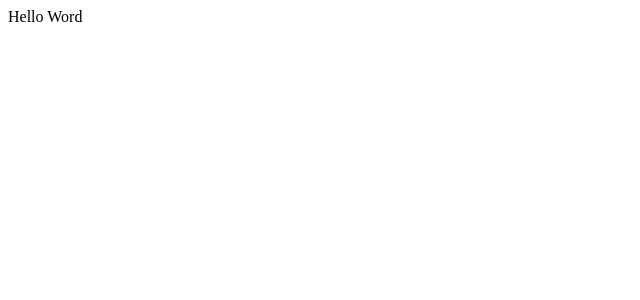
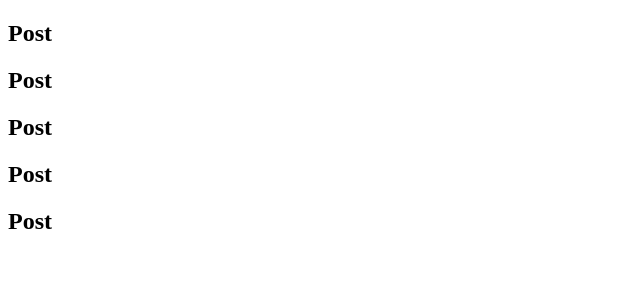
Before and after one commit to Vinicius-Holtman/base-reactjs, a React (Vite) app: page / in a window 1280 px wide. Shown: the top 300 px of the page, without its empty margins (0-640 px from the left). Built offline with nearby package versions, Linux system fonts and the light colour scheme.

Commit message:
Craeted first component

```diff
--- a/src/App.jsx
+++ b/src/App.jsx
@@ -1,7 +1,13 @@
-export default function App() {
+import { Post } from "./components/Post";
+
+export function App() {
   return (
-    <div>
-     Hello Word
-    </div>
+    <>
+     <Post />
+     <Post />
+     <Post />
+     <Post />
+     <Post />
+    </>
   )
 }
--- /dev/null
+++ b/src/components/Post.jsx
@@ -0,0 +1,7 @@
+export function Post() {
+  return (
+    <>
+      <h2>Post</h2>
+    </>
+  )
+}
--- a/src/main.jsx
+++ b/src/main.jsx
@@ -1,6 +1,6 @@
 import React from 'react'
 import ReactDOM from 'react-dom/client'
-import App from './App'
+import { App } from './App'
 
 ReactDOM.createRoot(document.getElementById('root')).render(
   <React.StrictMode>
```
